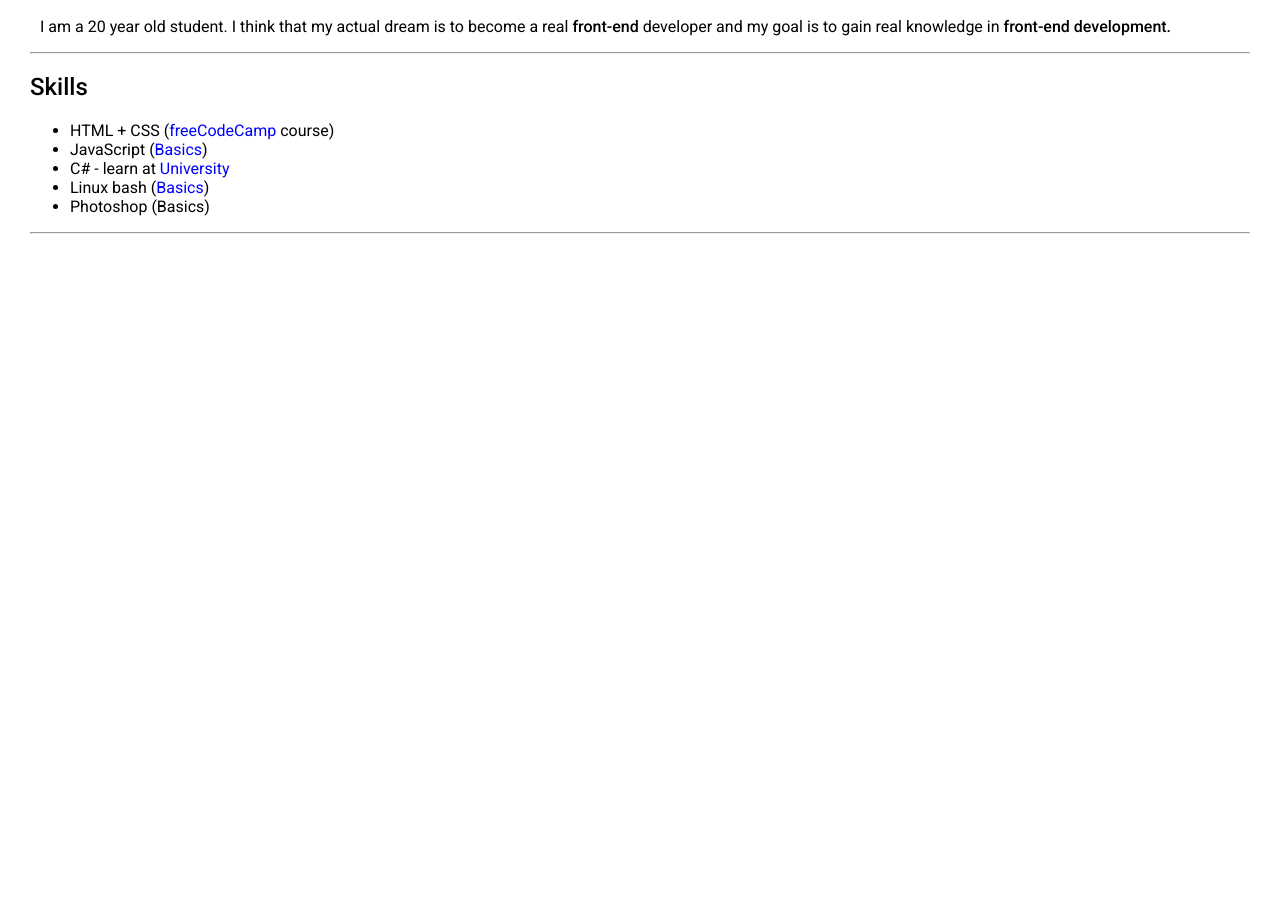
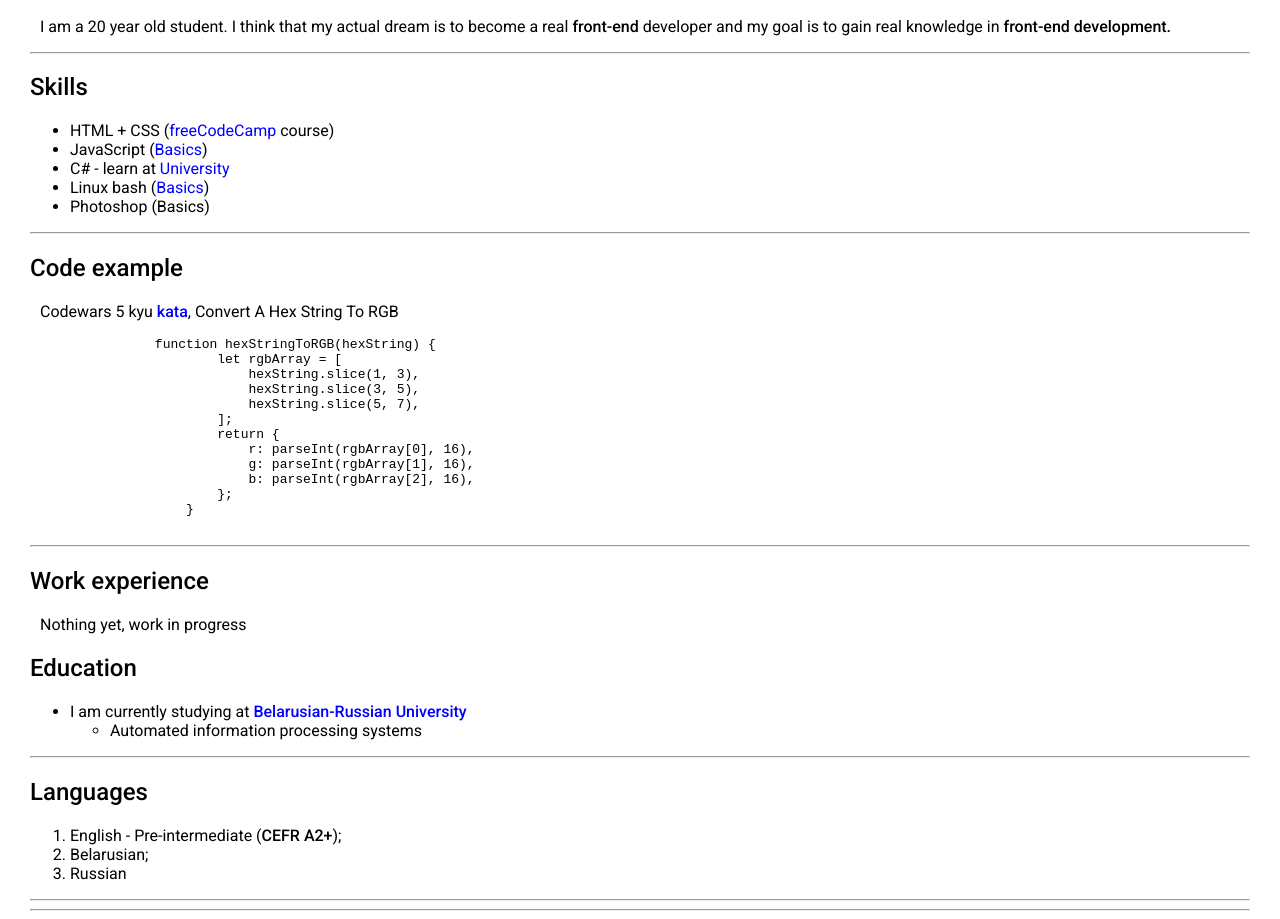
Before and after one commit to wladyslawkrz/rsschool-cv, a plain HTML site: page index.html in a window 1280 px wide. Shown: the part 506-1425 px from the top of the page. Before the commit the page ends 800 px from the top, so only its background shows below. Drawn offline with Linux system fonts and the light colour scheme.

Commit message:
feat: added education and languages section

```diff
--- a/index.html
+++ b/index.html
@@ -63,6 +63,55 @@
             </ul>
         </section>
         <hr>
+        <section>
+            <h2>Code example</h2>
+            <p>Codewars 5 kyu
+                <a href="https://www.codewars.com/kata/5282b48bb70058e4c4000fa7" class="bold-text" target="_blank">kata</a>,
+                Convert A Hex String To RGB</p>
+            <pre>
+                <code><span class="color-blue">function</span> hexStringToRGB(hexString) {
+                        <span class="color-purple">let </span>rgbArray = [
+                            hexString.slice(1, 3),
+                            hexString.slice(3, 5),
+                            hexString.slice(5, 7),
+                        ];
+                        <span class="color-purple">return</span> {
+                            r: parseInt(rgbArray[0], 16),
+                            g: parseInt(rgbArray[1], 16),
+                            b: parseInt(rgbArray[2], 16),
+                        };
+                    }</code>
+            </pre>
+        </section>
+        <hr>
+        <section>
+            <h2>Work experience</h2>
+            <p class="work-experience">Nothing yet, work in progress</p>
+        </section>
+
+        <section>
+            <h2>Education</h2>
+            <ul>
+                <li> I am currently studying at
+                    <a href="bry.by" class="bold-text" target="_blank">Belarusian-Russian University</a>
+                    <ul>
+                        <li>Automated information processing systems</li>
+                    </ul>
+                </li>
+            </ul>
+        </section>
+        <hr>
+        <section>
+            <h2>Languages</h2>
+            <ol>
+                <li>English - Pre-intermediate
+                    (<span class="bold-text">CEFR A2+</span>);</li>
+                <li>Belarusian;</li>
+                <li>Russian</li>
+            </ol>
+        </section>
+        <hr class="indention-hr-footer">
+        <hr>
     </main>
 </body>
 </html>
```
